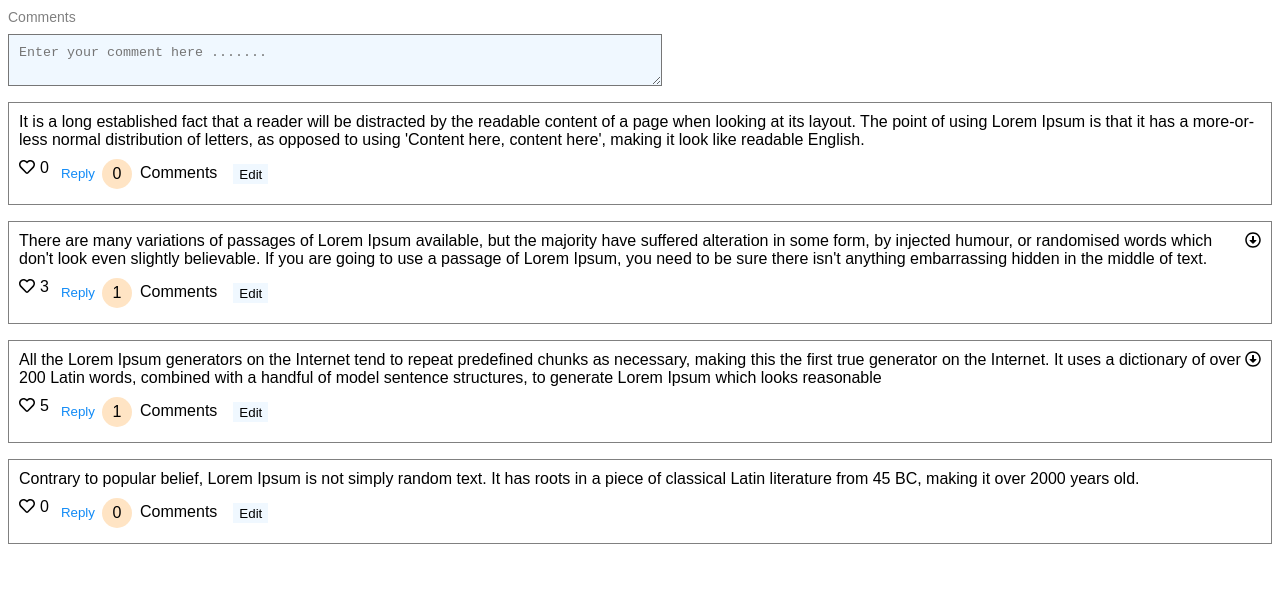
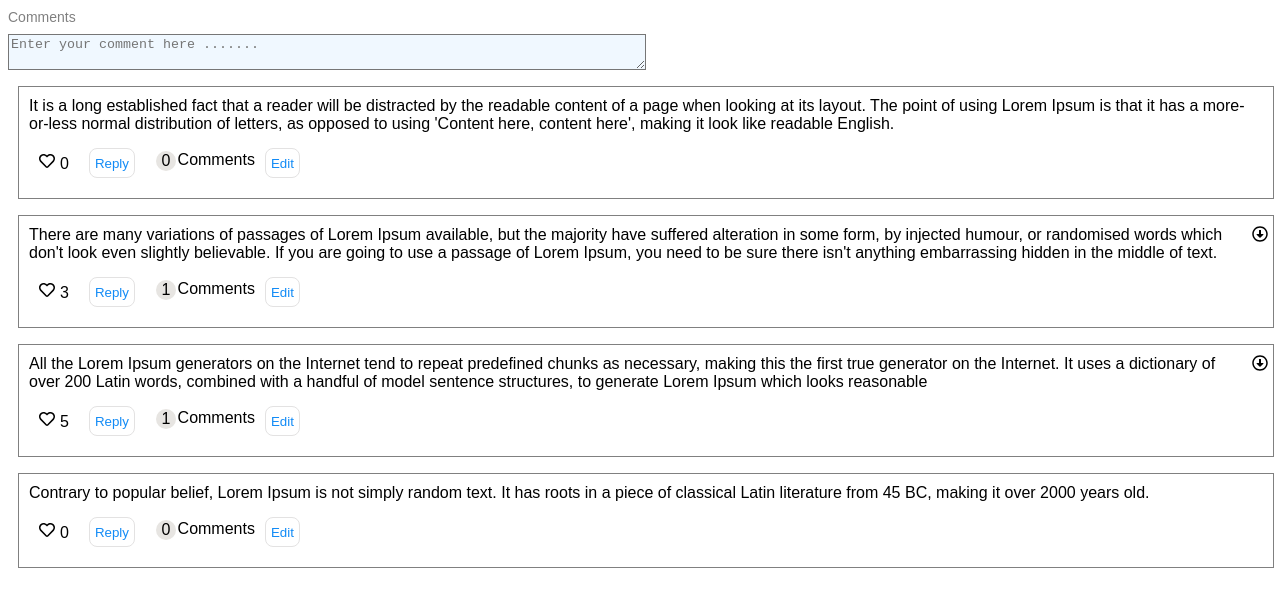
Before and after one commit to ajay-kiran-reddy/react-apps, a React (Vite) app: page /comments in a window 1280 px wide. Shown: the top 606 px of the page. Built offline with nearby package versions, Linux system fonts and the light colour scheme.

Commit message:
nested comments fix

```diff
--- a/src/components/nestedComments/Comments.tsx
+++ b/src/components/nestedComments/Comments.tsx
@@ -29,11 +29,6 @@ const Comments = (props: CommentsProps) => {
     comment: null,
   });
 
-  const handleAccordion = (index: number) => {
-    setShowNestedComments(!showNestedComments);
-    setActiveIndex(index);
-  };
-
   const onReply = (index: number) => {
     setShowTextArea(true);
     setActiveIndex(index);
@@ -41,7 +36,7 @@ const Comments = (props: CommentsProps) => {
 
   const handleOnBlur = () => {
     setActiveIndex(-1);
-    setShowNestedComments(false);
+    // setShowNestedComments(false);
   };
 
   const onTextAreaChange = (value: string) => {
@@ -56,42 +51,52 @@ const Comments = (props: CommentsProps) => {
     props.onEdit(comment);
   };
 
-  console.log(editInfo, "[editInfo]");
-
   const onCommentSubmit = (event: any) => {
     console.log("on submit");
     if (event.keyCode === 13) {
+      setShowTextArea(false);
       if (editInfo?.isEditing) {
         const result = editComment(comments, input, editInfo?.comment?.id);
         setInput("");
         setEditInfo({ isEditing: false, comment: null });
         return result;
       } else {
-        const result = addComment(comments, input, 0);
+        const result = addComment(comments, input, activeIndex);
         setInput("");
         return result;
       }
     }
   };
 
+  const handleShowAccordion = (index: number) => {
+    setShowNestedComments(true);
+    setActiveIndex(index);
+  };
+
+  const handleHideAccordion = () => {
+    setShowNestedComments(false);
+    setActiveIndex(-1);
+  };
+
   return (
     <div>
-      <div className="comments-list">
+      <div className="comments-list" style={{ marginLeft: "10px" }}>
         {comments?.map((cm) => {
           return (
             <div className="comment-container">
               <div className="comment">
-                {cm.comment}
+                <span style={{ padding: "0 10px" }}>{cm.comment}</span>
 
                 {cm?.children?.length > 0 && (
-                  <span
-                    className="accordion"
-                    onClick={() => handleAccordion(cm.id)}
-                  >
+                  <span className="accordion">
                     {showNestedComments && cm.id === activeIndex ? (
-                      <FaRegArrowAltCircleUp />
+                      <FaRegArrowAltCircleUp
+                        onClick={() => handleHideAccordion()}
+                      />
                     ) : (
-                      <FaRegArrowAltCircleDown />
+                      <FaRegArrowAltCircleDown
+                        onClick={() => handleShowAccordion(cm.id)}
+                      />
                     )}
                   </span>
                 )}
@@ -99,8 +104,10 @@ const Comments = (props: CommentsProps) => {
 
               <div>
                 <div className="comment-actions">
-                  <FaRegHeart cursor="pointer" />{" "}
-                  <span className="likes">{cm.likes}</span>
+                  <span style={{ padding: 10 }}>
+                    <FaRegHeart cursor="pointer" />
+                    <span className="likes">{cm.likes}</span>
+                  </span>
                   <button
                     className="reply-button"
                     onClick={() => onReply(cm.id)}
@@ -108,9 +115,9 @@ const Comments = (props: CommentsProps) => {
                     Reply
                   </button>
                   <span className="count-badge">{cm.children.length}</span>
-                  <span style={{ marginTop: "5px" }}>Comments</span>
+                  <span style={{ marginTop: "0.5rem" }}>Comments</span>
                   <button
-                    style={{ padding: "2px 6px", marginLeft: "1rem" }}
+                    className="reply-button"
                     onClick={() => onEditComment(cm)}
                   >
                     Edit
@@ -120,7 +127,7 @@ const Comments = (props: CommentsProps) => {
                 <div style={{ margin: 5 }}>
                   {showTextArea && activeIndex === cm.id && (
                     <textarea
-                      style={{ width: "100%", padding: 5 }}
+                      style={{ width: "100%" }}
                       placeholder="Enter your comment here ......."
                       onBlur={() => handleOnBlur()}
                       value={input}
--- a/src/components/nestedComments/comments.css
+++ b/src/components/nestedComments/comments.css
@@ -10,7 +10,6 @@
 }
 
 .comments-container > textarea {
-  padding: 10px;
   display: block;
   margin-top: 0.5rem;
   min-width: 50%;
@@ -24,21 +23,22 @@
 
 .comment-container {
   border: 1px solid grey;
-  padding: 10px;
+  padding: 10px 0 10px 0px;
   margin-top: 1rem;
+  width: 100%;
 }
 
 .comment {
-  /* display: block; */
-
   position: relative;
   display: flex;
+  width: 100%;
 }
 
 .comment-actions {
   display: flex;
   justify-items: baseline;
   margin-top: 10px;
+  padding: 0 10px 0 10px;
 }
 
 .likes {
@@ -46,27 +46,32 @@
 }
 
 .reply-button {
-  padding: 2px;
+  padding: 0px 5px;
   padding-top: 0;
   background-color: transparent;
   color: rgb(18, 139, 246);
   margin-left: 10px;
+  border: 1px solid rgb(227, 226, 226);
+  border-radius: 0.5rem;
 }
 
 .accordion {
   cursor: pointer;
   top: 0;
-  right: 0;
+  right: 5px !important;
+  margin-right: 5px;
 }
 
 .count-badge {
   border-radius: 50%;
-  background-color: bisque;
-  width: 30px;
-  height: 30px;
+  background-color: rgb(231, 229, 226);
+  width: 20px;
+  height: 20px;
   text-align: center;
   display: flex;
   flex-direction: column;
   justify-content: center;
-  margin-right: 0.5rem;
+  margin-right: 0.1rem;
+  margin-top: 0.5rem;
+  margin-left: 1rem;
 }
--- a/src/components/nestedComments/useComments.tsx
+++ b/src/components/nestedComments/useComments.tsx
@@ -9,6 +9,8 @@ const useComments = () => {
       likes: 0,
     };
     tree = Array.isArray(tree) ? tree : [tree];
+
+    console.log(parentId, "[PARENT ID]");
 
     /** If parent is is available identify the index of the parent and
      * insert the new comment in the respective children.
```
